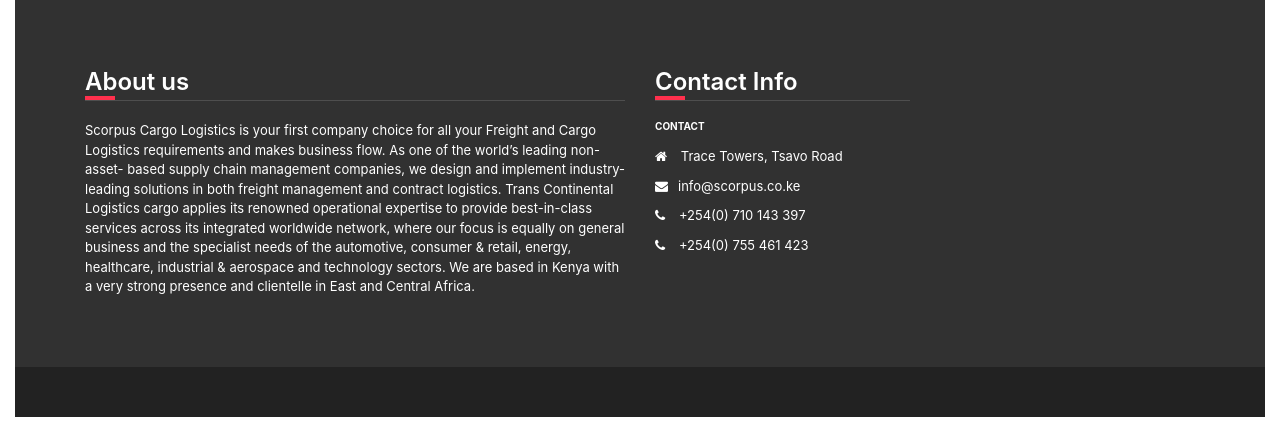
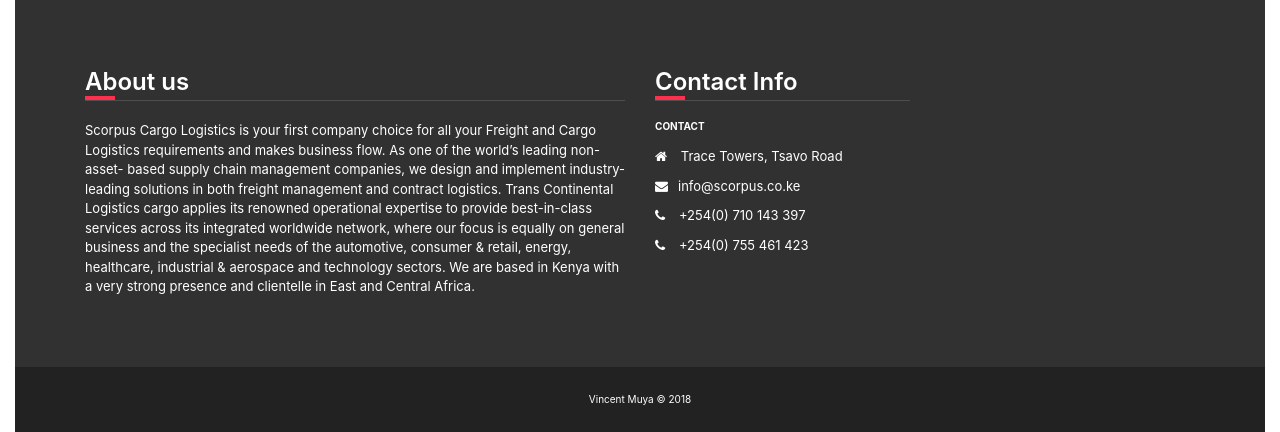
Before and after one commit to vincentmuya/scorpus, a Django app: page / in a window 1280 px wide. Shown: the part 1256-1688 px from the top of the page. Run offline with Django 3.2, Linux system fonts and the light colour scheme; some libraries are stand-ins or nearby versions.

Commit message:
licenced

```diff
--- a/scoty/templates/all-scoots/footer.html
+++ b/scoty/templates/all-scoots/footer.html
@@ -178,7 +178,7 @@
         </div>
       </footer>
       <div class="footer-bottom">
-        <!-- Vincent Muya ©  2018 -->
+        Vincent Muya ©  2018
       </div>
     </div>
   </div>
```
